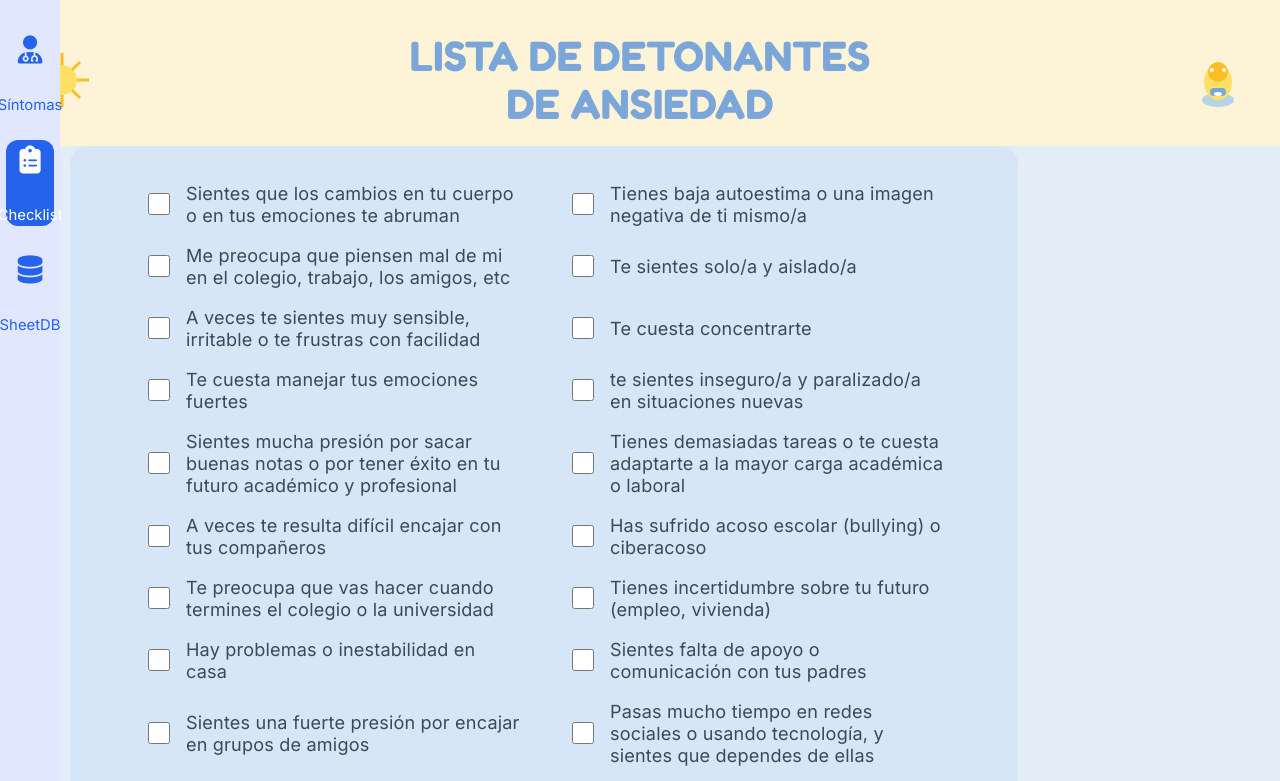
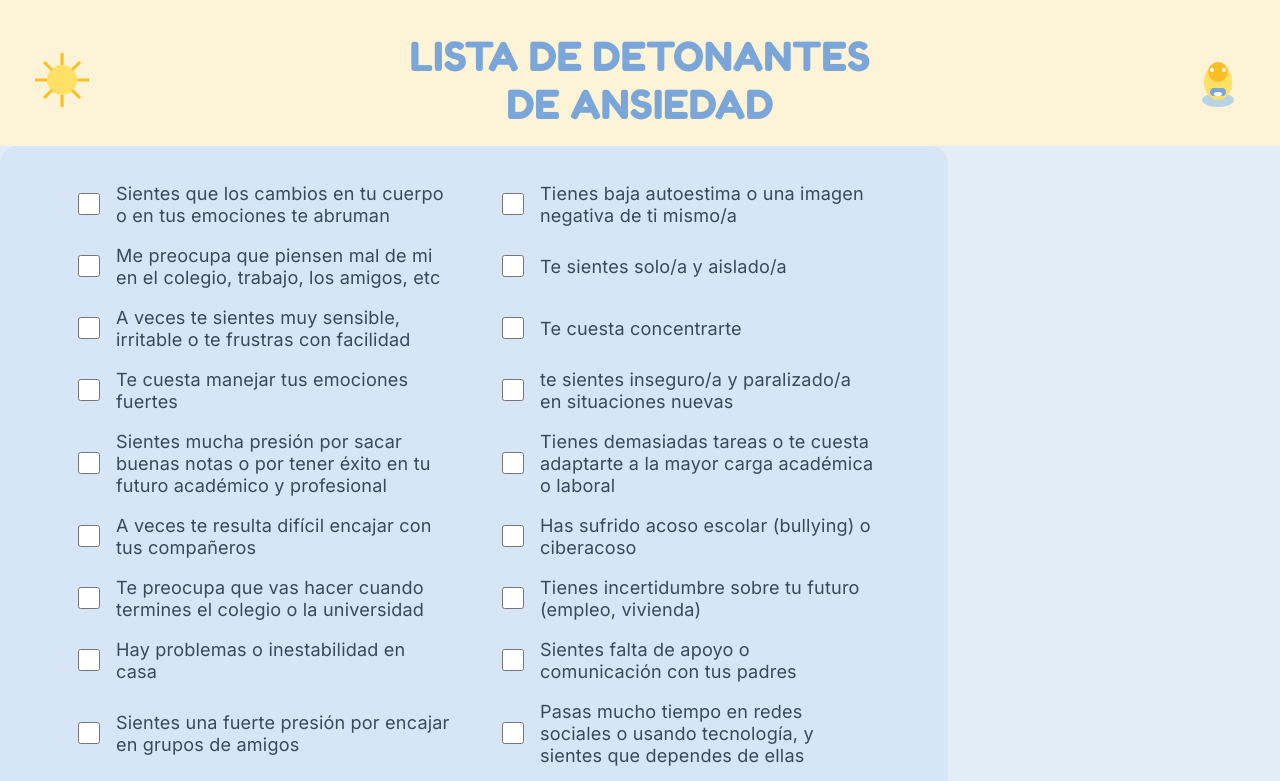
Before and after one commit to dmesam/ansiedad, a plain HTML site: page checklist.html in a window 1280 px wide. Shown: the top 781 px of the page. Drawn offline with Linux system fonts and the light colour scheme.

Commit message:
Update checklist.html to simplify layout by removing left margin from checklist container and cleaning up navigation links.

```diff
--- a/checklist.html
+++ b/checklist.html
@@ -126,18 +126,11 @@
             }
             .header { margin-top: 50px; }
         }
-        .checklist-container { margin-left: 70px; }
-        @media (max-width: 700px) {
-            .checklist-container { margin-left: 0; }
-        }
+        .checklist-container { margin-left: 0; }
     </style>
 </head>
 <body>
-    <nav class="rail-menu">
-        <a href="index.html" class="rail-item" title="Síntomas"><i class="fas fa-user-md"></i><br><span>Síntomas</span></a>
-        <a href="checklist.html" class="rail-item active" title="Checklist detonantes"><i class="fas fa-clipboard-list"></i><br><span>Checklist</span></a>
-        <a href="resultados-checklist-sheetdb.html" class="rail-item" title="Resultados checklist (SheetDB)"><i class="fas fa-database"></i><br><span>SheetDB</span></a>
-    </nav>
+
     <div class="header">
         <svg class="header-sun" viewBox="0 0 60 60" fill="none" xmlns="http://www.w3.org/2000/svg">
             <circle cx="30" cy="30" r="15" fill="#ffe066"/>
```
